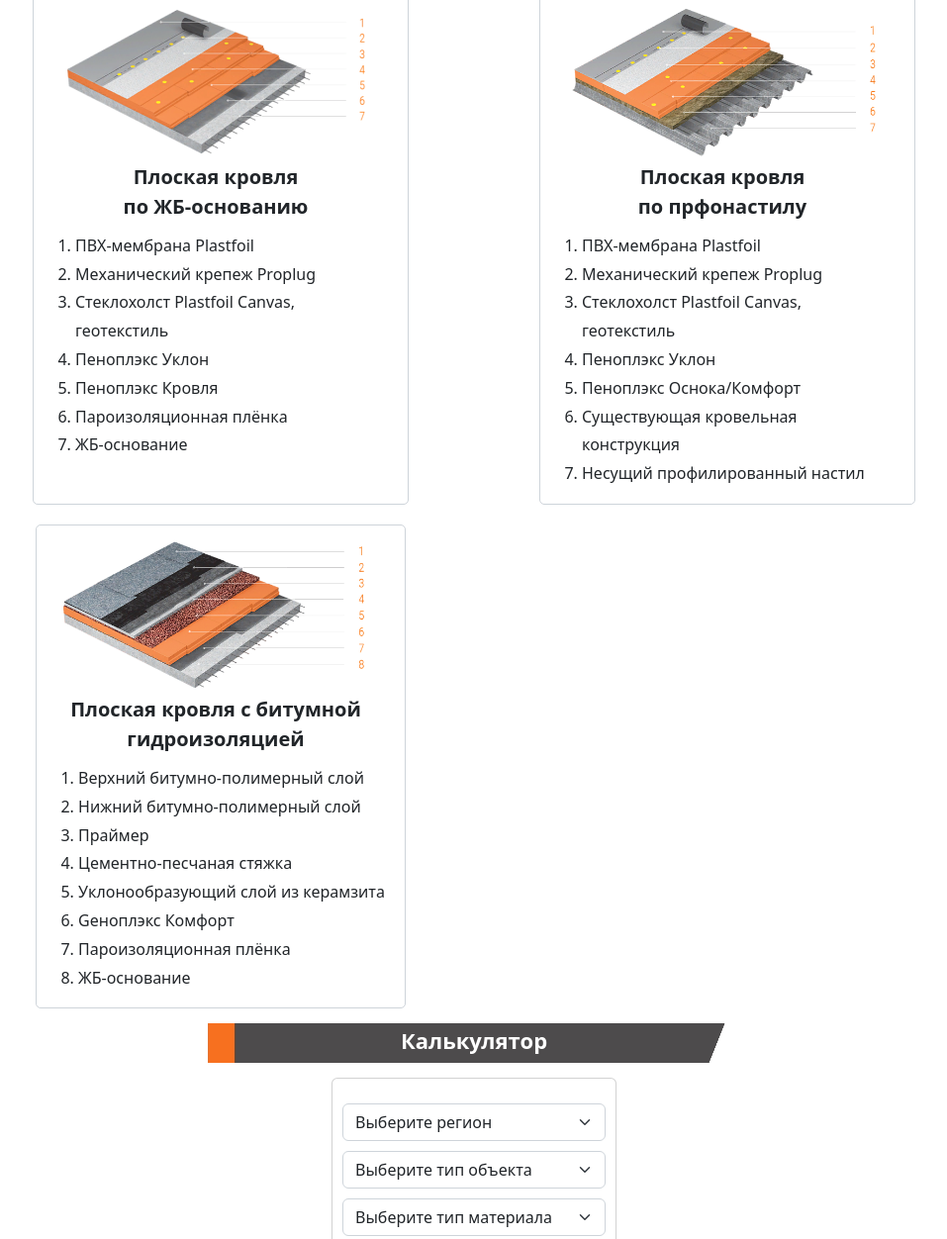
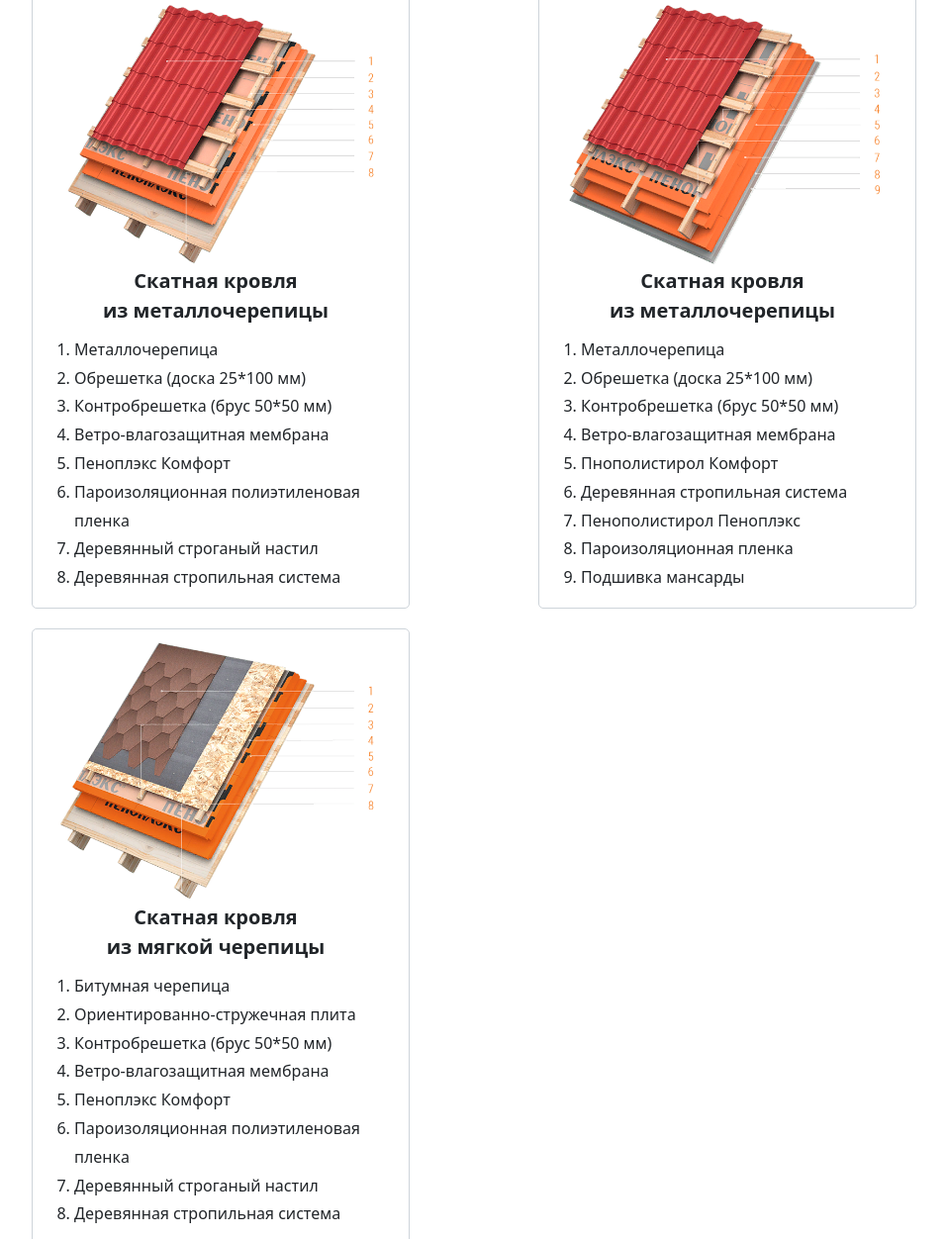
Before and after one commit to flstkdvlpr/stsystem-landing, a website built with webpack: page index.html in a window 1280 px wide. Shown: the part 2972-4224 px from the top of the page at 99% size, without its empty margins (161-1118 px from the left). Built offline with nearby package versions, Linux system fonts and the light colour scheme.

Commit message:
Закончил вёрстку блока скатных кровель

```diff
--- a/index.html
+++ b/index.html
@@ -632,53 +632,56 @@
                 <div class="grid-container-item">
                     <div class="grid_elem">
                         <div class="grig_elem_img">
-                        <img src="/img/set_plosk_1.png" alt="" class="grid_elem__img">
+                        <img src="/img/set_skat_1.png" alt="" class="grid_elem__img">
                         </div>
-                        <div class="grid_elem_title">Плоская кровля<br> по ЖБ-основанию</div>
+                        <div class="grid_elem_title">Скатная кровля<br> из металлочерепицы</div>
                         <div class="grid_elem_descr">
                             <ol>
-                                <li>ПВХ-мембрана Plastfoil</li>
-                                <li>Механический крепеж Proplug</li>
-                                <li>Стеклохолст Plastfoil Canvas, геотекстиль</li>
-                                <li>Пеноплэкс Уклон</li>
-                                <li>Пеноплэкс Кровля</li>
-                                <li>Пароизоляционная плёнка </li>
-                                <li>ЖБ-основание</li>
+                                <li>Металлочерепица</li>
+                                <li>Обрешетка (доска 25*100 мм)</li>
+                                <li>Контробрешетка (брус 50*50 мм)</li>
+                                <li>Ветро-влагозащитная мембрана</li>
+                                <li>Пеноплэкс Комфорт</li>
+                                <li>Пароизоляционная полиэтиленовая пленка</li>
+                                <li>Деревянный строганый настил</li>
+                                <li>Деревянная стропильная система</li>
                             </ol>
                         </div>
                     </div>
                     <div class="grid_elem">
                         <div class="grig_elem_img">
-                        <img src="/img/set_plosk_3.png" alt="" class="grid_elem__img">
+                        <img src="/img/set_skat_2.png" alt="" class="grid_elem__img">
                         </div>
-                        <div class="grid_elem_title">Плоская кровля<br> по прфонастилу</div>
+                        <div class="grid_elem_title">Скатная кровля<br> из металлочерепицы</div>
                         <div class="grid_elem_descr">
                             <ol>
-                                <li>ПВХ-мембрана Plastfoil</li>
-                                <li>Механический крепеж Proplug</li>
-                                <li>Стеклохолст Plastfoil Canvas, геотекстиль</li>
-                                <li>Пеноплэкс Уклон</li>
-                                <li>Пеноплэкс Оснока/Комфорт</li>
-                                <li>Существующая кровельная конструкция</li>
-                                <li>Несущий профилированный настил</li>
+                                <li>Металлочерепица</li>
+                                <li>Обрешетка (доска 25*100 мм)</li>
+                                <li>Контробрешетка (брус 50*50 мм)</li>
+                                <li>Ветро-влагозащитная мембрана</li>
+                                <li>Пнополистирол Комфорт</li>
+                                <li>Деревянная стропильная система</li>
+                                <li>Пенополистирол Пеноплэкс</li>
+                                <li>Пароизоляционная пленка</li>
+                                <li>Подшивка мансарды</li>
                             </ol>
                         </div>
                     </div>
                     <div class="grid_elem">
                         <div class="grig_elem_img">
-                        <img src="/img/set_plosk_2.png" alt="" class="grid_elem__img">
+                        <img src="/img/set_skat_3.png" alt="" class="grid_elem__img">
                         </div>
-                        <div class="grid_elem_title">Плоская кровля с битумной <br>гидроизоляцией</div>
+                        <div class="grid_elem_title">Скатная кровля<br> из мягкой черепицы</div>
                         <div class="grid_elem_descr">
                             <ol>
-                                <li>Верхний битумно-полимерный слой</li>
-                                <li>Нижний битумно-полимерный слой</li>
-                                <li>Праймер</li>
-                                <li>Цементно-песчаная стяжка</li>
-                                <li>Уклонообразующий слой из керамзита</li>
-                                <li>Gеноплэкс Комфорт</li>
-                                <li>Пароизоляционная плёнка</li>
-                                <li>ЖБ-основание</li>
+                                <li>Битумная черепица</li>
+                                <li>Ориентированно-стружечная плита</li>
+                                <li>Контробрешетка (брус 50*50 мм)</li>
+                                <li>Ветро-влагозащитная мембрана</li>
+                                <li>Пеноплэкс Комфорт</li>
+                                <li>Пароизоляционная полиэтиленовая пленка</li>
+                                <li>Деревянный строганый настил</li>
+                                <li>Деревянная стропильная система</li>
                             </ol>
                         </div>
                     </div>
```
Also changed, not shown: img/set_skat_1.png (added), img/set_skat_11.png (added), img/set_skat_2.png (added), img/set_skat_3.png (added).
